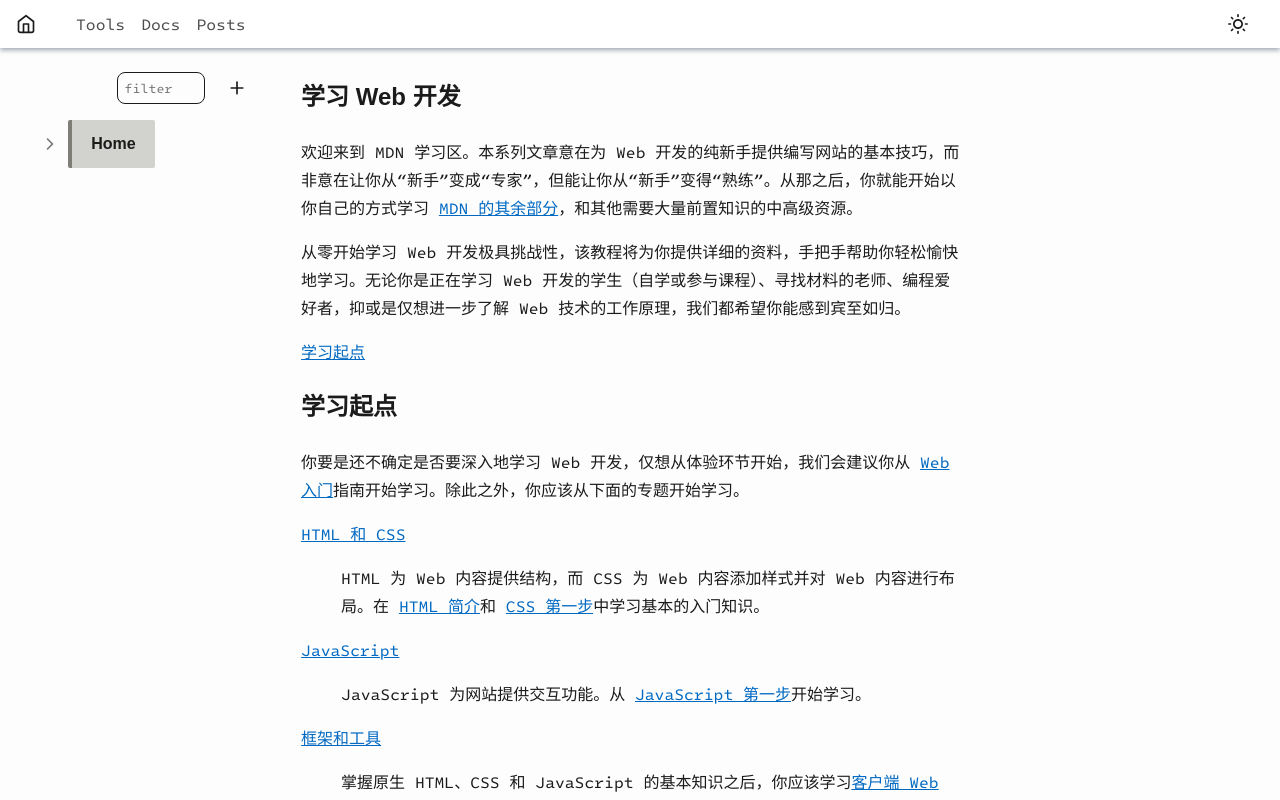
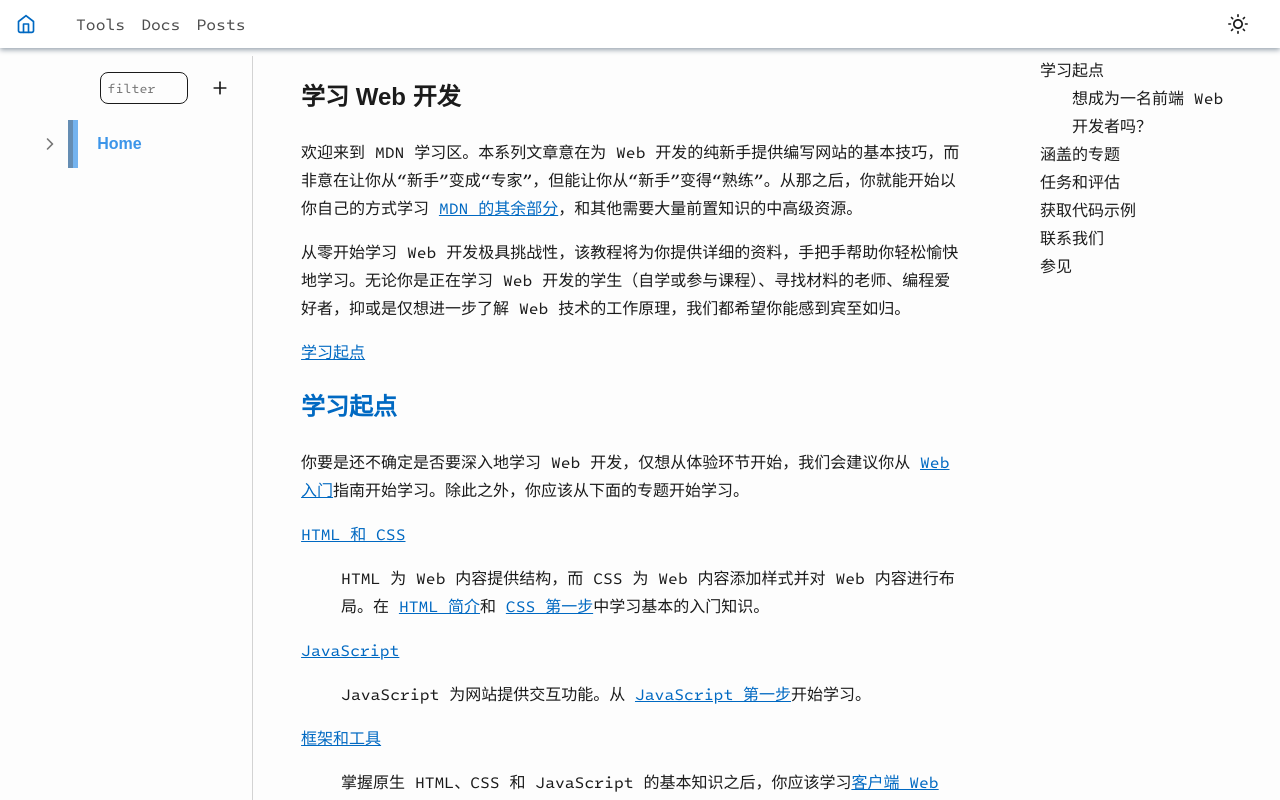
Before and after one commit to vhtmui/vhtmui.github.io, a SvelteKit app: page / in a window 1280 px wide. Shown: the top 800 px of the page. Built offline with nearby package versions, Linux system fonts and the light colour scheme; a web font is replaced by a local one.

Commit message:
init toc list

```diff
--- a/src/lib/SbarContainer.svelte
+++ b/src/lib/SbarContainer.svelte
@@ -1,5 +1,6 @@
 <script>
-	import { root, get_childArray, getAll_propertyNames } from '../routes/nav';
+	import { root} from '../routes/tree';
+	import { get_childArray ,getAll_propertyNames} from './nav';
 	import Sidebar from './Sidebar.svelte';
 	import Icon from './Icon.svelte';
 	import { url } from './stores';
@@ -107,8 +108,6 @@
 			&:hover {
 				cursor: pointer;
 				transform: rotate(180deg);
-				background-color: #80808075;
-				border-radius: 0.5rem;
 			}
 			&:active {
 				transition: none;
--- a/src/lib/Sidebar.svelte
+++ b/src/lib/Sidebar.svelte
@@ -1,5 +1,5 @@
 <script>
-	import { get_childArray, getAll_propertyNames } from '../routes/nav';
+	import { getAll_propertyNames, get_childArray } from './nav';
 	import { url } from '$lib/stores';
 	import Icon from './Icon.svelte';
 	import { afterUpdate, beforeUpdate, onDestroy, onMount } from 'svelte';
@@ -13,9 +13,7 @@
 	export let signal = 'default';
 	export let filter = '';
 
-
 	let option = 'chevron_down';
-
 
 	let up = false;
 
@@ -42,7 +40,7 @@
 	 * Relative links to the current component, also the href of <a>.
 	 * @param {string} nowLink
 	 */
-	$: nowLink = (preLink + '/' + tree._link).replace(RegExp('/+'),'/');
+	$: nowLink = (preLink + '/' + tree._link).replace(RegExp('/+'), '/');
 
 	/**
 	 * @param {Tree} child_tree
@@ -96,6 +94,7 @@
 		selected_item = false;
 	}
 </script>
+
 {#if tree && visable}
 	<div transition:slide|global class="tree-head">
 		{#if child_tree}
@@ -146,9 +145,11 @@
 	a.selected_item {
 		font-weight: bolder;
 		padding: 0 1.2rem 0 1.2rem;
-		border-left: 4px solid #7e7e76;
-		border-radius: 2px;
-		background-color: #7e7e7657;
+		color: var(--sidebar-selected-text-color);
+		border-left: 10px;
+		border-left-style: var(--sidebar-selected-border-style);
+		border-color: var(--sidebar-selected-border-color);
+		/* background-color: #7e7e7657; */
 		transition: all ease-out 0.2s;
 	}
 	button {
--- /dev/null
+++ b/src/lib/TocList.svelte
@@ -0,0 +1,41 @@
+<script>
+	import { onMount } from 'svelte';
+
+	let headings;
+	let prior;
+
+	onMount(() => {
+		headings = document.querySelectorAll('h2, h3, h4, h5, h6');
+		prior = headings[0].nodeName;
+	});
+
+	function updatePrior(ele) {
+		const result = ele.nodeName > prior;
+
+		prior = ele.nodeName;
+
+		return result;
+	}
+
+	function getHeadNum(ele) {
+		let n = Number(ele.nodeName.substr(1));
+		return n;
+	}
+</script>
+
+<div class="toc-container">
+	{#if headings}
+		{#each headings as head}
+
+			<span class="tocItem" style="padding-left: {getHeadNum(head)}rem;">{head.textContent}</span><br />
+		{/each}
+	{/if}
+</div>
+
+<style>
+	div.toc-container {
+		& span.tocItem {
+			display: inline-block;
+		}
+	}
+</style>
--- a/src/routes/nav.js
+++ b/src/lib/nav.js
@@ -1,56 +1,9 @@
-// @ts-nocheck
 /**
  * @typedef {Object} Tree
  * @property {string} _link - The link for the tree.
  * @property {string} _title - The title for the tree.
  * @property {Object<Tree>} [children] - Optional children nodes. Each child must also be a Tree.
  */
-
-/**
- * The root object representing a directory tree where each tree has a _link and _title,
- * and can optionally have children nodes that follow the same structure.
- * @type {Tree}
- */
-export const root = {
-	_link: '/',
-	_title: 'Home',
-	tools: {
-		_link: 'tools',
-		_title: 'Tools',
-		operations: {
-			_link: 'operations',
-			_title: 'OPS',
-			dis_arp: {
-				_link: 'dis-arp',
-				_title: 'Dis-Arp'
-			},
-			showMaterials: {
-				_link: 'showMaterials',
-				_title: 'ShowMaterials',
-				processNeed: {
-					_link: 'processNeed',
-					_title: 'ProcessNeed'
-				}
-			}
-		},
-		office: {
-			_link: 'office',
-			_title: 'Office',
-			processNeed: {
-				_link: 'processNeed',
-				_title: 'ProcessNeed'
-			}
-		}
-	},
-	docs: {
-		_link: 'docs',
-		_title: 'Docs'
-	},
-	posts: {
-		_link: 'posts',
-		_title: 'Posts'
-	}
-};
 
 /**
  * Return child objects from a parent object, excluding objects whose names start with string '_'
--- a/src/routes/+layout.svelte
+++ b/src/routes/+layout.svelte
@@ -3,8 +3,10 @@
 
 	import Icon from '$lib/Icon.svelte';
 	import SbarContainer from '$lib/SbarContainer.svelte';
+	import TocList from '$lib/TocList.svelte';
 	import { onMount, afterUpdate } from 'svelte';
-	import { root, get_childArray } from './nav';
+	import { root } from './tree';
+	import { get_childArray } from '$lib/nav';
 	import { url } from '$lib/stores';
 
 	let theme;
@@ -32,7 +34,9 @@
 
 	$: urll = ($url + '/').toString();
 
-	$: tree = urll.substring(1, urll.indexOf('/', 1)) ? root[urll.substring(1, urll.indexOf('/', 1))] : root;
+	$: tree = urll.substring(1, urll.indexOf('/', 1))
+		? root[urll.substring(1, urll.indexOf('/', 1))]
+		: root;
 
 	$: links = get_childArray(root);
 
@@ -45,6 +49,7 @@
 		// console.log({$url});
 	});
 </script>
+
 <div class="top container">
 	<div class="top inner-container">
 		<button class="svg home">
@@ -75,6 +80,9 @@
 	<div class="content">
 		<slot></slot>
 	</div>
+	<div class="toc">
+		<TocList />
+	</div>
 </main>
 
 <style>
@@ -88,10 +96,15 @@
 		--main-bg-color: #fdfdfd;
 		--main-text-color: #1b1b1b;
 		--main-a-color: #0069c2;
+		--main-visited-a-color:#8000c2;
 		--all-svg-color: var(--main-text-color);
 		--sidebar-svg-color: #454545ba;
 		--sidebar-border-top-color: #00000000;
 		--sidebar-border-left-color: #00000054;
+		--sidebar-border-color: #999999;
+		--sidebar-selected-text-color: #3c95e9;
+		--sidebar-selected-border-color: #3c95e9b5;
+		--sidebar-selected-border-style: groove;
 		--input-focus-color: #659aff;
 		--scrollbar-color: #989898;
 	}
@@ -99,16 +112,21 @@
 		--header-nav-bg-color: #181818;
 		--header-border-color: #8b8e91fc;
 		--header-text-color: #fdfefe;
-		--header-text-hover-color: #8cb4ff;
-		--header-block-hover-bg-color: #8cb4ff70;
+		--header-text-hover-color: #ff3d3dd6;
+		--header-block-hover-bg-color: #ff73732e;
 		--main-bg-color: #1b1b1b;
 		--main-text-color: #ffffff;
-		--main-a-color: #8cb4ff;
+		--main-a-color: #ff8c8c;
+		--main-visited-a-color: #c452ff;
 		--all-svg-color: var(--main-text-color);
 		--sidebar-svg-color: #ffffff80;
 		--sidebar-border-top-color: #e6e6e6d2;
 		--sidebar-border-left-color: #ffffff54;
-		--input-focus-color: #8cb4ff;
+		--sidebar-border-color: #999999;
+		--sidebar-selected-text-color: #ff5a5a;
+		--sidebar-selected-border-color: brown;
+		--sidebar-selected-border-style: ridge;
+		--input-focus-color: #b42100;
 		--scrollbar-color: #525049;
 	}
 	:global(:root) {
@@ -213,6 +231,19 @@
 					transition: none;
 					transform: rotateY(180deg) scale(1.5);
 				}
+				&.home {
+					transition: none;
+					&:hover {
+						cursor: pointer;
+						& path{
+							fill: var(--header-text-hover-color)
+						}
+					}
+					&:active {
+						transition: none;
+
+					}
+				}
 			}
 			& svg {
 				vertical-align: middle;
@@ -225,9 +256,14 @@
 
 	main {
 		margin-top: 0;
+		min-height: 100vh;
 		color: var(--main-text-color);
 		& div.content {
 			padding: 0 1rem;
+		}
+		& div.sidebar-container {
+			border-right: 1px solid #9999996b;
+			padding-right: 1rem;
 		}
 		& div.sidebar.right {
 			margin-right: auto;
@@ -255,8 +291,11 @@
 				}
 			}
 		}
-		& a {
+		& div.content a {
 			color: var(--main-a-color);
+			&:visited{
+				color: var(--main-visited-a-color);
+			}
 		}
 	}
 
--- a/src/routes/+page.svelte
+++ b/src/routes/+page.svelte
@@ -4,7 +4,7 @@
 		<p>
 			欢迎来到 MDN 学习区。本系列文章意在为 Web
 			开发的纯新手提供编写网站的基本技巧，而非意在让你从“新手”变成“专家”，但能让你从“新手”变得“熟练”。从那之后，你就能开始以你自己的方式学习
-			<a href="/zh-CN/">MDN 的其余部分</a>，和其他需要大量前置知识的中高级资源。
+			<a href="https://www.baidu.com">MDN 的其余部分</a>，和其他需要大量前置知识的中高级资源。
 		</p>
 		<p>
 			从零开始学习 Web
@@ -34,7 +34,7 @@
 				<dt id="javascript"><a href="#javascript">JavaScript</a></dt>
 				<dd>
 					<p>
-						JavaScript 为网站提供交互功能。从 <a href="/zh-CN/docs/Learn/JavaScript/First_steps"
+						JavaScript 为网站提供交互功能。从 <a href="www.baidu.com"
 							>JavaScript 第一步</a
 						>开始学习。
 					</p>
--- /dev/null
+++ b/src/routes/tree.js
@@ -0,0 +1,53 @@
+// @ts-nocheck
+/**
+ * @typedef {Object} Tree
+ * @property {string} _link - The link for the tree.
+ * @property {string} _title - The title for the tree.
+ * @property {Object<Tree>} [children] - Optional children nodes. Each child must also be a Tree.
+ */
+
+/**
+ * The root object representing a directory tree where each tree has a _link and _title,
+ * and can optionally have children nodes that follow the same structure.
+ * @type {Tree}
+ */
+export const root = {
+	_link: '/',
+	_title: 'Home',
+	tools: {
+		_link: 'tools',
+		_title: 'Tools',
+		operations: {
+			_link: 'operations',
+			_title: 'OPS',
+			dis_arp: {
+				_link: 'dis-arp',
+				_title: 'Dis-Arp'
+			},
+			showMaterials: {
+				_link: 'showMaterials',
+				_title: 'ShowMaterials',
+				processNeed: {
+					_link: 'processNeed',
+					_title: 'ProcessNeed'
+				}
+			}
+		},
+		office: {
+			_link: 'office',
+			_title: 'Office',
+			processNeed: {
+				_link: 'processNeed',
+				_title: 'ProcessNeed'
+			}
+		}
+	},
+	docs: {
+		_link: 'docs',
+		_title: 'Docs'
+	},
+	posts: {
+		_link: 'posts',
+		_title: 'Posts'
+	}
+};
```
